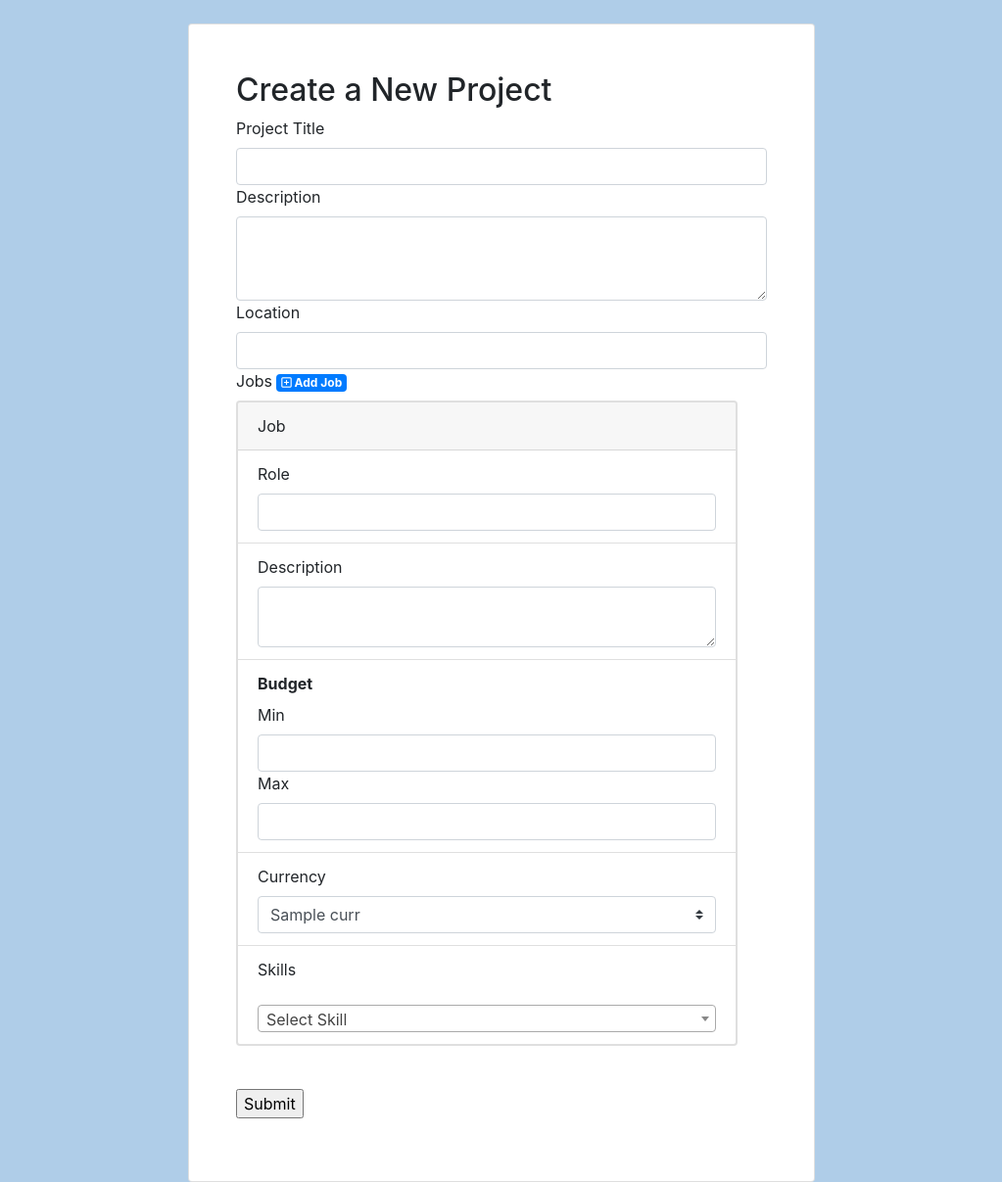
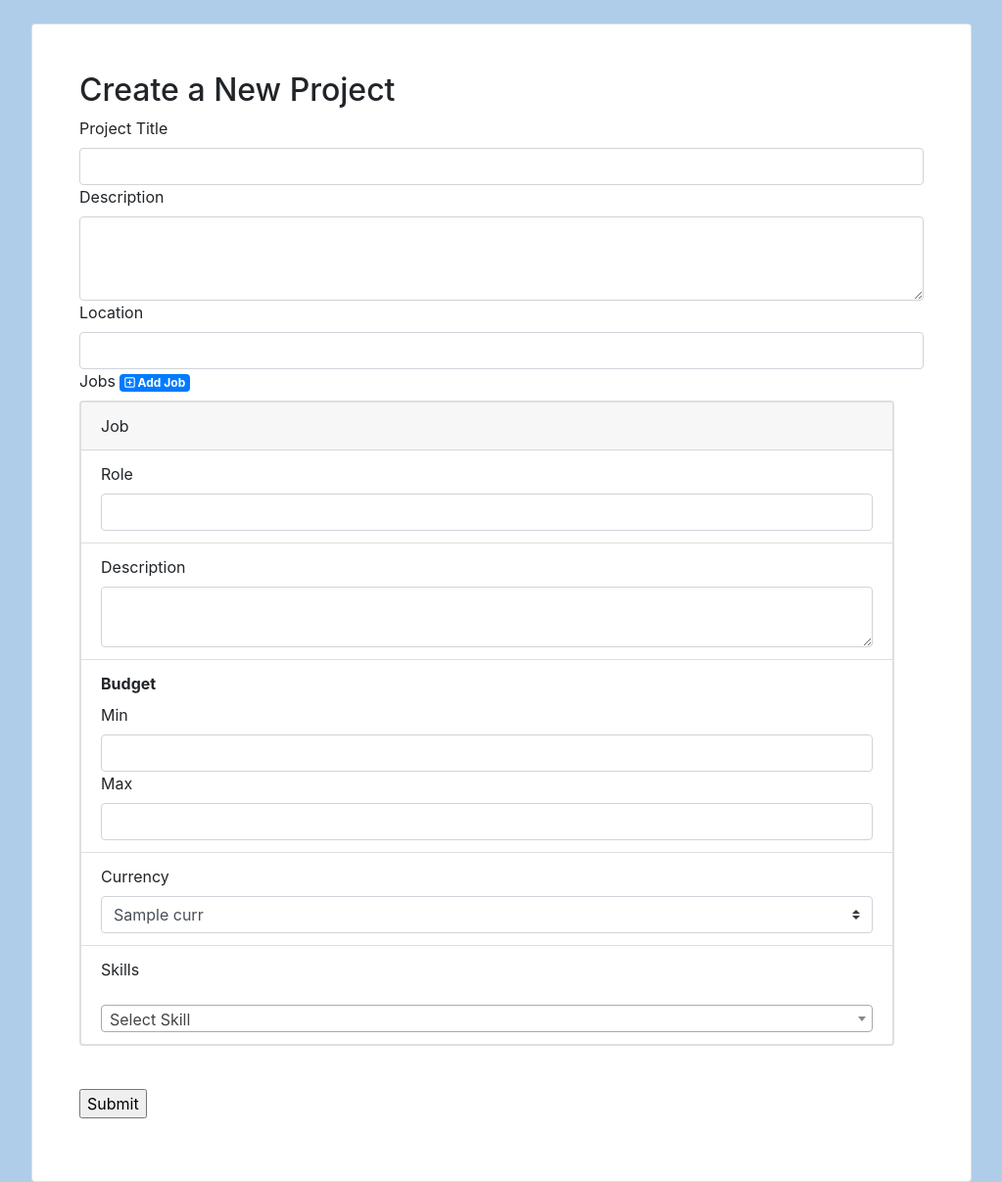
Before and after one commit to CayenneLow/MilkTree, a Python web app: template templates/create_project.html in a window 1280 px wide. Shown: the part 58-1265 px from the top of the page at 98% size, without its empty margins (128-1151 px from the left). Run offline with Jinja, Linux system fonts and the light colour scheme; the template is opened without the code that fills it: most values are stand-ins (such as "Sample title", 1, 10 or a date in 2020); some libraries are stand-ins or nearby versions.

Commit message:
made create project width larger

```diff
--- a/templates/create_project.html
+++ b/templates/create_project.html
@@ -11,7 +11,7 @@
 {% block content %}
 {{super()}}
 <div class="d-flex justify-content-center">
-    <div class="card p-5 w-50">
+    <div class="card p-5 w-75">
         <form method="POST">
             <div class="form-group">
                 <h2>Create a New Project</h2>
```
